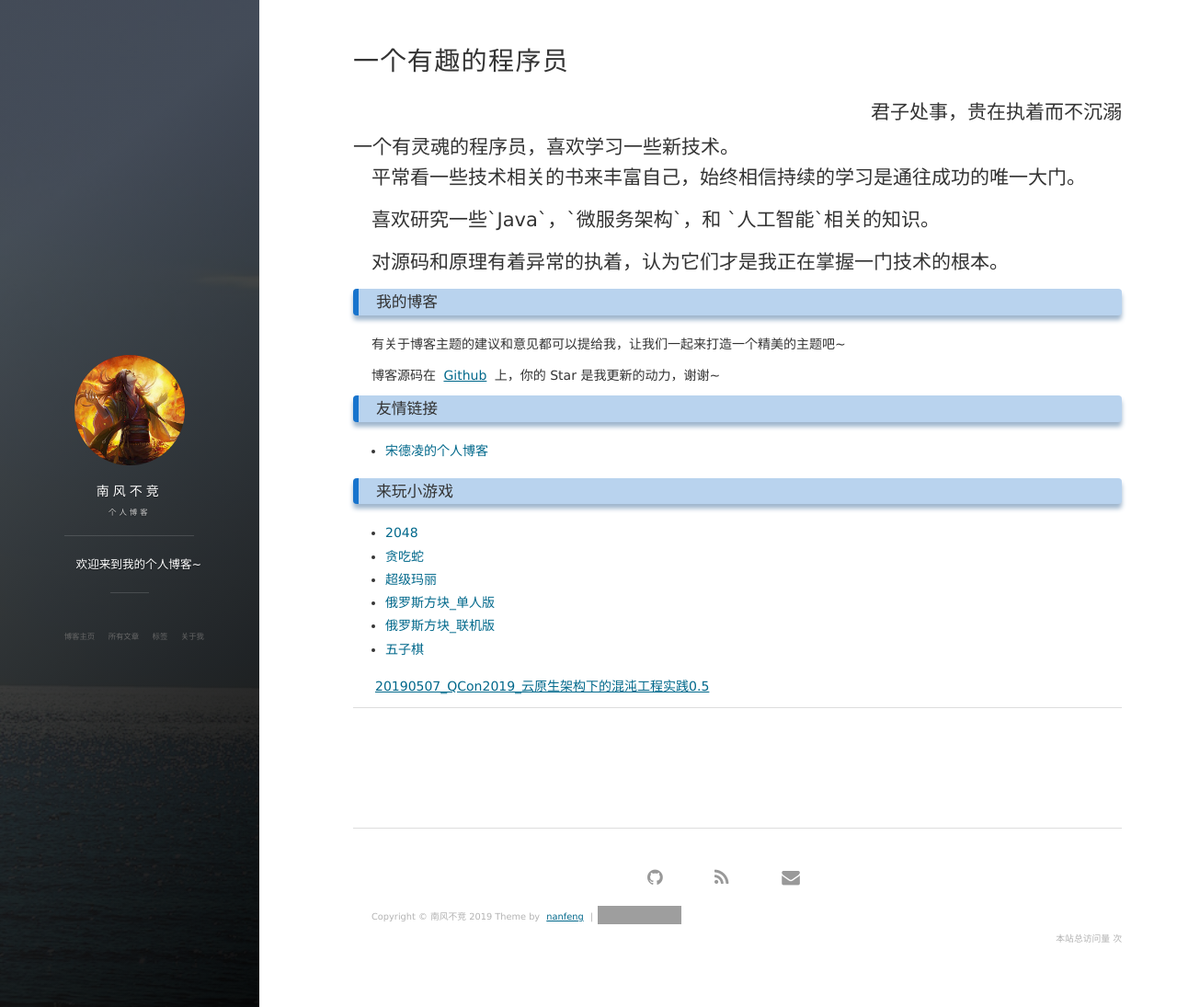
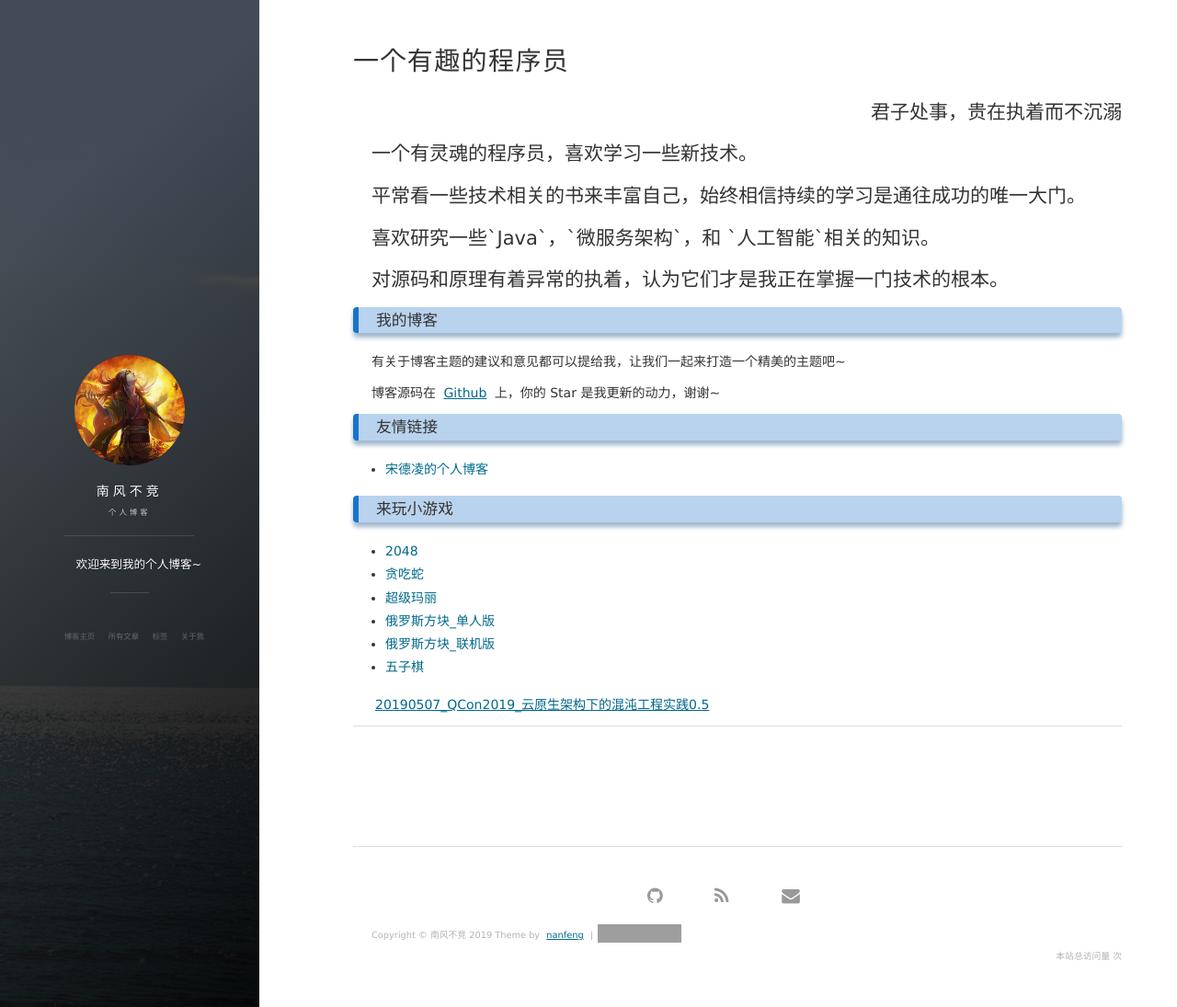
Before and after one commit to jingnanfeng/jingnanfeng.github.io, a Jekyll site: the page built from about.md, in a window 1280 px wide and 1095 px high. Shown: the whole window at 92% size. Built offline with Jekyll 4.4.1, drawn with Linux system fonts in a browser that asks for light colours; nearby versions of some CDN libraries; comment, search, counter and statistics services are not loaded; grey boxes are pictures that could not be loaded.

Commit message:
【修改】博客创建

```diff
--- a/about.md
+++ b/about.md
@@ -5,7 +5,8 @@ layout: page
 title: 一个有趣的程序员
 ---
 
-<h2><p align = "right">君子处事，贵在执着而不沉溺</p>
+<h2><p align = "right">君子处事，贵在执着而不沉溺
+<p>
 
 
 一个有灵魂的程序员，喜欢学习一些新技术。
@@ -33,8 +34,6 @@ title: 一个有趣的程序员
 
 
 <h3> 友情链接 </h3>
-
-
 <ul>
 <li><a target="_blank" href="https://coderofsong.github.io/">宋德凌的个人博客</a></li>
 </ul>
@@ -45,7 +44,6 @@ title: 一个有趣的程序员
 
 
 <h3> 来玩小游戏 </h3>
-
 <ul>
 <li><a target="_blank" href="http://123.206.74.224:8888/H5Game/2048/index.html">2048</a></li>
 <li><a target="_blank" href="http://123.206.74.224:8888/H5Game/RetroSnaker/tanchishe.html">贪吃蛇</a></li>
```
